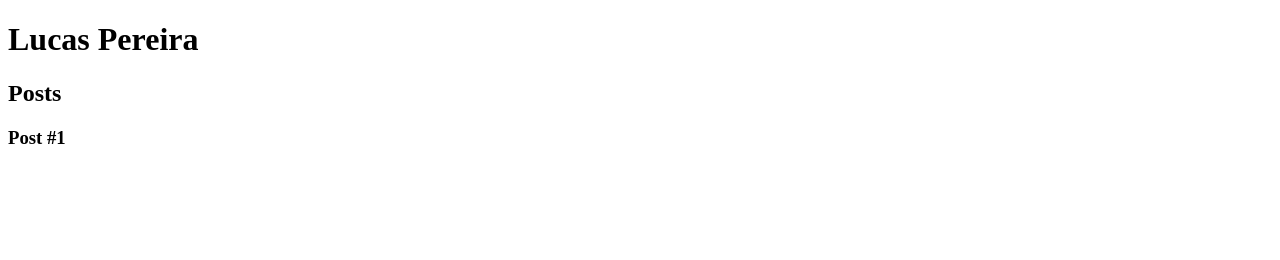
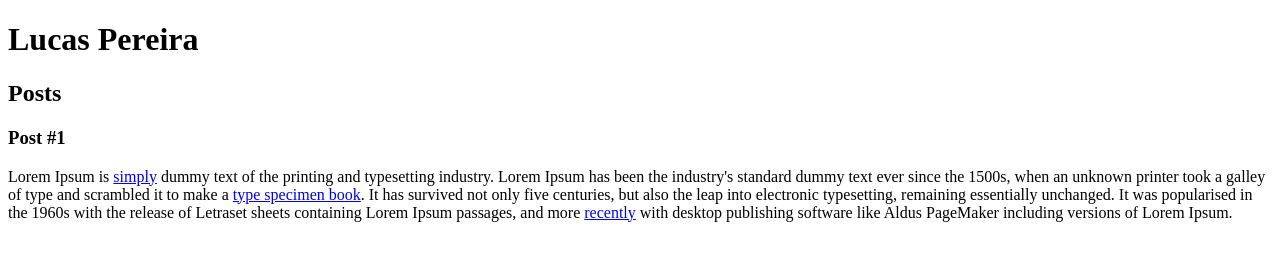
Before and after one commit to gunn3r71/MyWebPage, a plain HTML site: page index.html in a window 1280 px wide. Drawn offline with Linux system fonts and the light colour scheme.

Commit message:
Adicionando texto a página

```diff
--- a/index.html
+++ b/index.html
@@ -1,30 +1,45 @@
 <!DOCTYPE html>
 <html lang="en">
+
 <head>
     <meta charset="UTF-8">
     <meta name="viewport" content="width=device-width, initial-scale=1.0">
     <title>Lucas Pereira</title>
 </head>
+
 <body>
-    <header><!--Cabeçalho do site-->
+    <header>
+        <!--Cabeçalho do site-->
         <h1>Lucas Pereira</h1>
     </header>
 
-    <section><!--Para uma sessão de conteúdo mais genérico-->
+    <section>
+        <!--Para uma sessão de conteúdo mais genérico-->
         <header>
             <h2>Posts</h2>
         </header>
 
     </section>
 
-    <article><!--Texto principal-->
+    <article>
+        <!--Texto principal-->
         <header>
             <h3>Post #1</h3>
         </header>
+        <p>
+            Lorem Ipsum is <a href="https://www.linkedin.com/in/lucas-pereira-48300016a/" target="_blank">simply</a> dummy text of the printing and typesetting industry. Lorem Ipsum has been the
+            industry's standard dummy text ever since the 1500s, when an unknown printer took a galley of type and
+            scrambled it to make a <a href="mailto:lucasgunner3@gmail.com" target="_blank">type specimen book</a>. It has survived not only five centuries, but also the leap into
+            electronic typesetting, remaining essentially unchanged. It was popularised in the 1960s with the release of
+            Letraset sheets containing Lorem Ipsum passages, and more <a href="tel:+5511959884634">recently</a> with desktop publishing software like
+            Aldus PageMaker including versions of Lorem Ipsum.
+        </p>
     </article>
 
-    <footer><!--Rodapé-->
+    <footer>
+        <!--Rodapé-->
 
     </footer>
 </body>
+
 </html>
```
